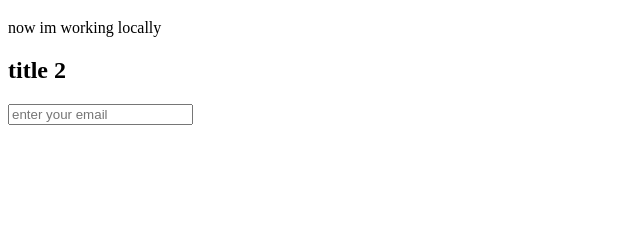
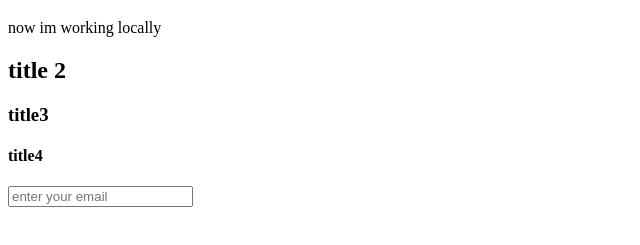
Before and after one commit to AyezaIhsan11/FirstGitHubRepo-2022-ag-8061-, a plain HTML site: page index.html in a window 1280 px wide. Shown: the part 61-306 px from the top of the page, without its empty margins (0-640 px from the left). Drawn offline with Linux system fonts and the light colour scheme.

Commit message:
make changes to feature branch

```diff
--- a/index.html
+++ b/index.html
@@ -1,7 +1,6 @@
 <!DOCTYPE html>
 <html>
   <body>
-
 
   <head>
     <title>Software Configuration Management</title>
@@ -9,6 +8,8 @@
   <h1>title 1</h1>
   <p>now im working locally</p>
   <h2>title 2</h2>
+  <h3>title3</h3>
+  <h4>title4</h4>
   <input type="text" name="email" placeholder="enter your email">
 </body>
 </html>
```
